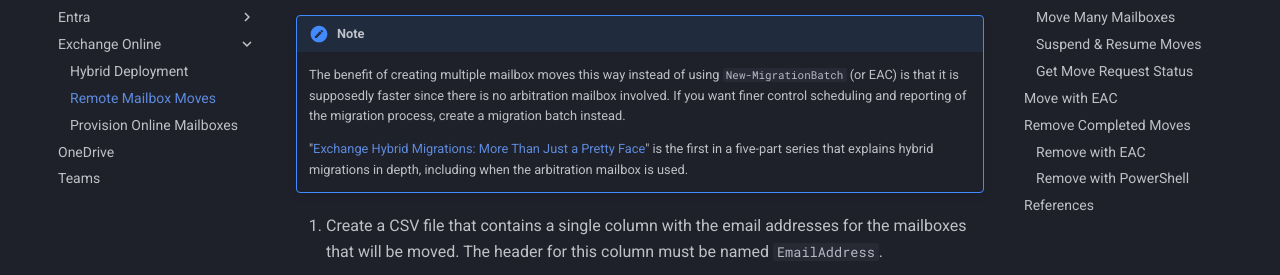
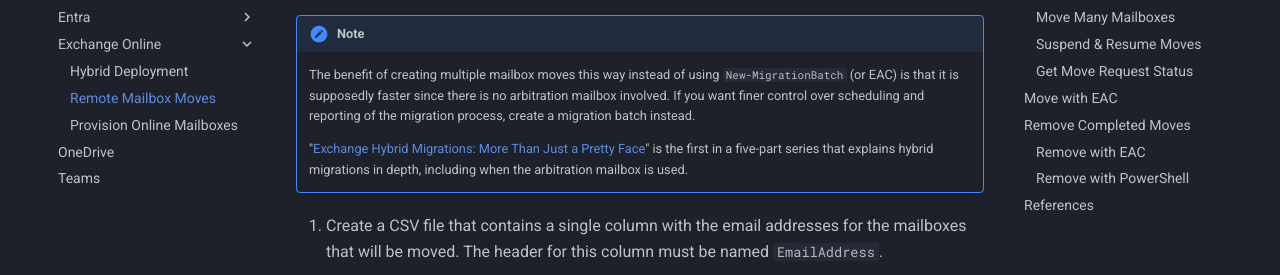
Before and after one commit to rmscode/binary-garden, an MkDocs documentation site: the page built from docs/cloud/microsoft-365/exchange-online/remote-moves.md, in a window 1280 px wide and 900 px high, scrolled down 925 px. Shown: the part 193-468 px from the top of the window. Built offline with MkDocs 1.6.1 and Material for MkDocs 9.7.7, drawn with Linux system fonts in a browser that asks for light colours; comment, search, counter and statistics services are not loaded; some of the changed lines change nothing that is shown; some of the changed text lies outside the part shown.

Commit message:
perf(remote-moves): update remote moves documentation
Improved wording for clarity in the note about mailbox moves and added additional Microsoft documentation links for related PowerShell cmdlets and migration batch management.

```diff
--- a/docs/cloud/microsoft-365/exchange-online/remote-moves.md
+++ b/docs/cloud/microsoft-365/exchange-online/remote-moves.md
@@ -36,7 +36,7 @@
 
 !!! note
 
-    The benefit of creating multiple mailbox moves this way instead of using `New-MigrationBatch` (or EAC) is that it is supposedly faster since there is no arbitration mailbox involved. If you want finer control scheduling and reporting of the migration process, create a migration batch instead.
+    The benefit of creating multiple mailbox moves this way instead of using `New-MigrationBatch` (or EAC) is that it is supposedly faster since there is no arbitration mailbox involved. If you want finer control over scheduling and reporting of the migration process, create a migration batch instead.
 
     "[Exchange Hybrid Migrations: More Than Just a Pretty Face](https://techcommunity.microsoft.com/blog/exchange/exchange-hybrid-migrations-more-than-just-a-pretty-face/1623109)" is the first in a five-part series that explains hybrid migrations in depth, including when the arbitration mailbox is used.
 
@@ -199,3 +199,8 @@
 :material-microsoft: [*Connect to Exchange Online PowerShell*](https://learn.microsoft.com/en-us/powershell/exchange/connect-to-exchange-online-powershell)<br>
 :material-microsoft: [*New-MigrationBatch*](https://learn.microsoft.com/en-us/powershell/module/exchange/new-migrationbatch?view=exchange-ps)<br>
 :material-microsoft: [*Use the EAC to move mailboxes*](https://learn.microsoft.com/en-us/exchange/hybrid-deployment/move-mailboxes-using-eac#use-the-eac-to-move-mailboxes)<br>
+:material-microsoft: [*Get-MoveRequest*](https://learn.microsoft.com/en-us/powershell/module/exchange/get-moverequest?view=exchange-ps)<br>
+:material-microsoft: [*Get-MigrationBatch*](https://learn.microsoft.com/en-us/powershell/module/exchange/get-migrationbatch?view=exchange-ps)<br>
+:material-microsoft: [*Remove Completed Migration Batches*](https://learn.microsoft.com/en-us/exchange/hybrid-deployment/remove-completed-migration-batches)<br>
+:material-microsoft: [*Remove-MoveRequest*](https://learn.microsoft.com/en-us/powershell/module/exchange/remove-moverequest?view=exchange-ps)<br>
+:material-microsoft: [*Remove-MigrationBatch*](https://learn.microsoft.com/en-us/powershell/module/exchange/remove-migrationbatch?view=exchange-ps)
```
